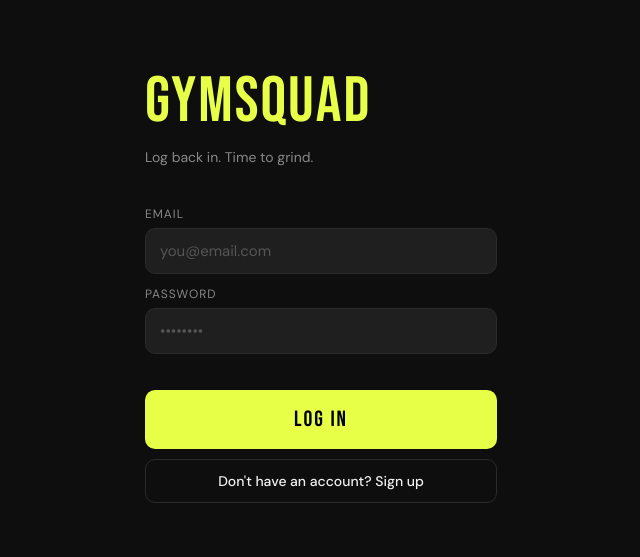
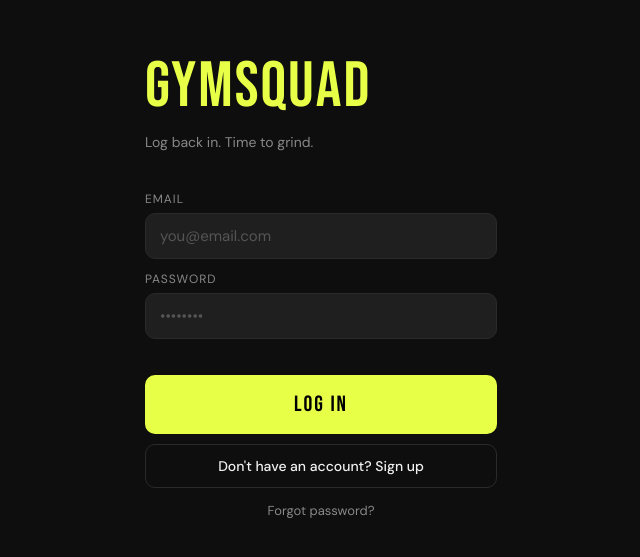
Before and after one commit to Royal935/gymsquad, a React (Vite) app: page /auth in a window 1280 px wide. Shown: the part 117-674 px from the top of the page, without its empty margins (319-959 px from the left). Built offline with nearby package versions, Linux system fonts and the light colour scheme; no server answers.

Commit message:
add forgot password

```diff
--- a/src/pages/AuthPage.jsx
+++ b/src/pages/AuthPage.jsx
@@ -3,27 +3,29 @@ import {
   createUserWithEmailAndPassword,
   signInWithEmailAndPassword,
   updateProfile,
+  sendPasswordResetEmail,
 } from 'firebase/auth'
 import { doc, setDoc, serverTimestamp } from 'firebase/firestore'
 import { auth, db } from '../lib/firebase'
 
 export default function AuthPage() {
-  const [mode, setMode] = useState('login') // 'login' | 'signup'
+  const [mode, setMode] = useState('login') // 'login' | 'signup' | 'reset'
   const [name, setName] = useState('')
   const [email, setEmail] = useState('')
   const [password, setPassword] = useState('')
   const [error, setError] = useState('')
+  const [success, setSuccess] = useState('')
   const [loading, setLoading] = useState(false)
 
   async function handleSubmit() {
     setError('')
+    setSuccess('')
     setLoading(true)
     try {
       if (mode === 'signup') {
         if (!name.trim()) { setError('Enter your name'); setLoading(false); return }
         const cred = await createUserWithEmailAndPassword(auth, email, password)
         await updateProfile(cred.user, { displayName: name.trim() })
-        // Create user doc in Firestore
         await setDoc(doc(db, 'users', cred.user.uid), {
           uid: cred.user.uid,
           name: name.trim(),
@@ -33,6 +35,11 @@ export default function AuthPage() {
           friendIds: [],
           createdAt: serverTimestamp(),
         })
+      } else if (mode === 'reset') {
+        await sendPasswordResetEmail(auth, email)
+        setSuccess('Reset email sent! Check your inbox.')
+        setLoading(false)
+        return
       } else {
         await signInWithEmailAndPassword(auth, email, password)
       }
@@ -50,11 +57,19 @@ export default function AuthPage() {
     setLoading(false)
   }
 
+  function switchMode(newMode) {
+    setMode(newMode)
+    setError('')
+    setSuccess('')
+  }
+
   return (
     <div className="auth-page">
       <div className="auth-logo">GYMSQUAD</div>
       <div className="auth-sub">
-        {mode === 'login' ? 'Log back in. Time to grind.' : 'Create your account. Welcome to the squad.'}
+        {mode === 'login' && 'Log back in. Time to grind.'}
+        {mode === 'signup' && 'Create your account. Welcome to the squad.'}
+        {mode === 'reset' && "Enter your email and we'll send a reset link."}
       </div>
 
       <div className="form-group">
@@ -80,6 +95,7 @@ export default function AuthPage() {
             onKeyDown={e => e.key === 'Enter' && handleSubmit()}
           />
         </div>
+        {mode !== 'reset' && (
           <div>
             <div className="form-label" style={{ marginBottom: 6 }}>Password</div>
             <input
@@ -91,20 +107,42 @@ export default function AuthPage() {
               onKeyDown={e => e.key === 'Enter' && handleSubmit()}
             />
           </div>
+        )}
       </div>
 
       {error && <div className="error-msg">{error}</div>}
+      {success && <div style={{ color: 'var(--gym-accent)', fontSize: 13, marginTop: '0.5rem' }}>{success}</div>}
 
       <div style={{ marginTop: '1.25rem', display: 'flex', flexDirection: 'column', gap: 10 }}>
         <button className="btn-primary" onClick={handleSubmit} disabled={loading}>
-          {loading ? '...' : mode === 'login' ? 'LOG IN' : 'CREATE ACCOUNT'}
+          {loading ? '...' : mode === 'login' ? 'LOG IN' : mode === 'signup' ? 'CREATE ACCOUNT' : 'SEND RESET EMAIL'}
+        </button>
+
+        {mode === 'login' && (
+          <>
+            <button className="btn-secondary" onClick={() => switchMode('signup')}>
+              Don't have an account? Sign up
             </button>
             <button
-          className="btn-secondary"
-          onClick={() => { setMode(mode === 'login' ? 'signup' : 'login'); setError('') }}
+              onClick={() => switchMode('reset')}
+              style={{ background: 'none', border: 'none', color: 'var(--gym-sub)', fontSize: 13, cursor: 'pointer', marginTop: 4 }}
             >
-          {mode === 'login' ? "Don't have an account? Sign up" : 'Already have an account? Log in'}
+              Forgot password?
             </button>
+          </>
+        )}
+
+        {mode === 'signup' && (
+          <button className="btn-secondary" onClick={() => switchMode('login')}>
+            Already have an account? Log in
+          </button>
+        )}
+
+        {mode === 'reset' && (
+          <button className="btn-secondary" onClick={() => switchMode('login')}>
+            ← Back to login
+          </button>
+        )}
       </div>
     </div>
   )
```
Lines whose indentation alone changed are shown as unchanged.
